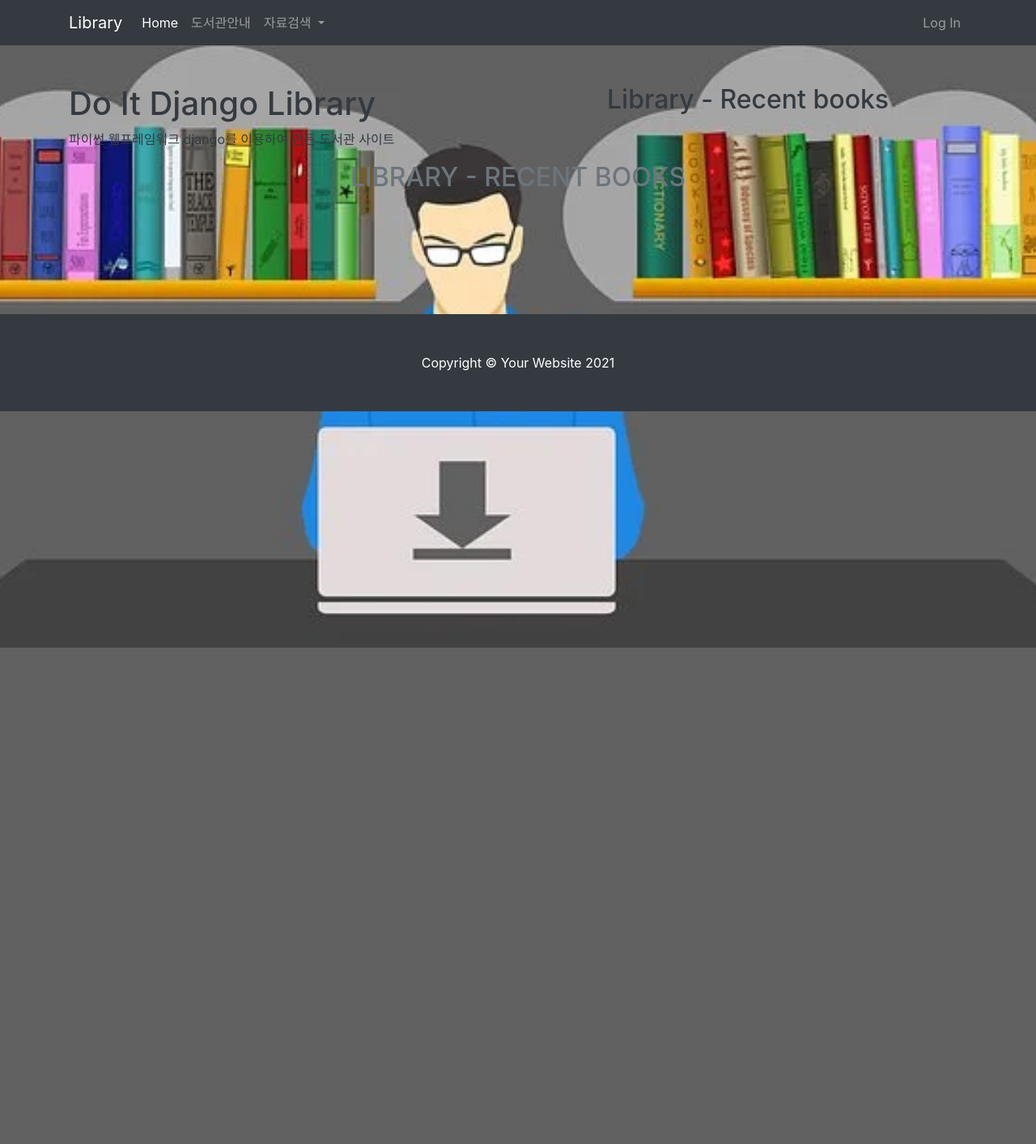
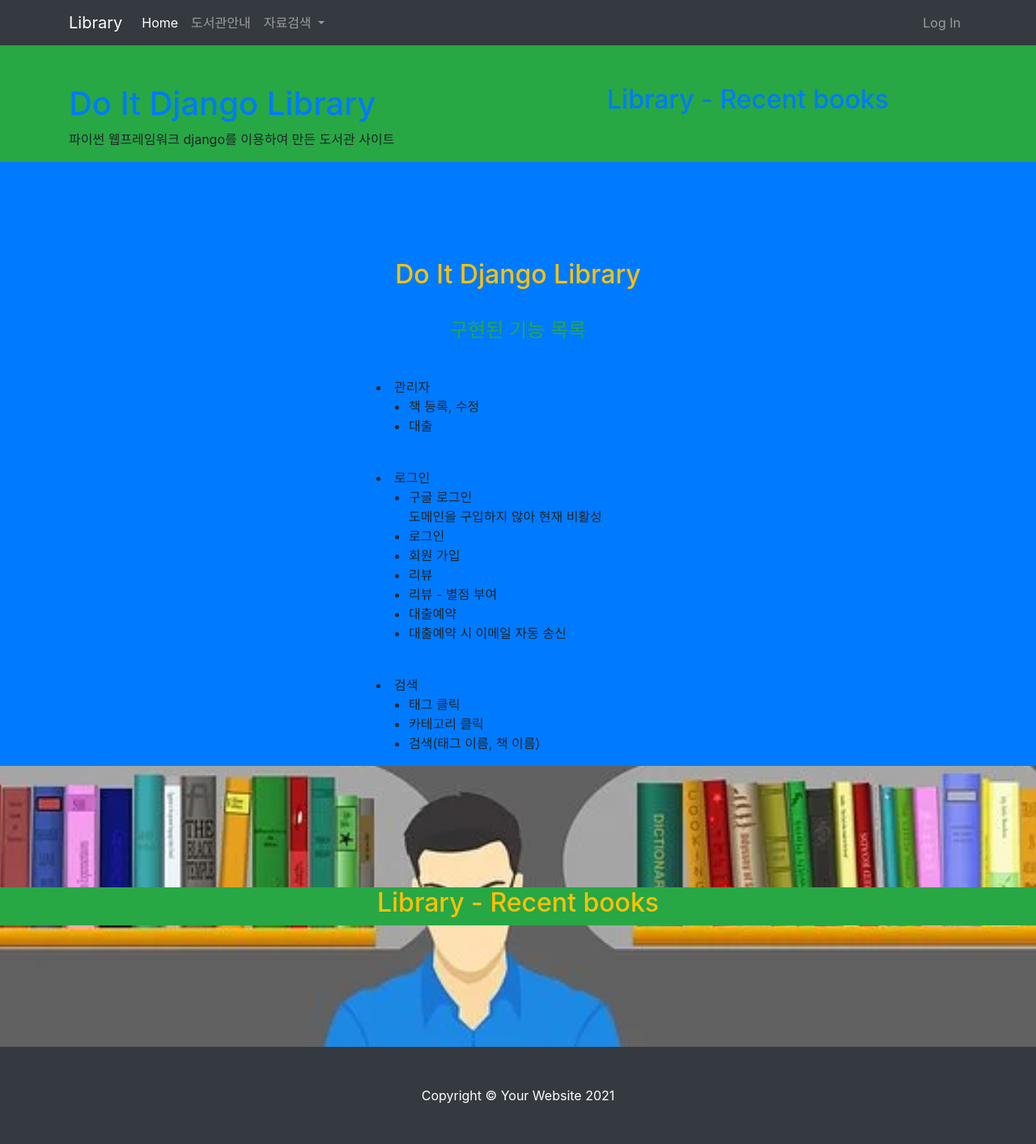
Before and after one commit to gon1107/library_server, a Django app: page / in a window 1280 px wide. Shown: the whole page at 81% size. Before the commit the page ends 800 px from the top, so only its background shows below. Run offline with Django 3.2, Linux system fonts and the light colour scheme; data that the repository does not hold is empty; some libraries are stand-ins or nearby versions.

Commit message:
대문 페이지 UI 정돈을 위해 배경과 글자 네비게이션 acitve 기능 수정

```diff
--- a/book/static/book/js/single_pages.js
+++ b/book/static/book/js/single_pages.js
@@ -30,7 +30,7 @@
             navbar_menus[1].classList.add('active');
         else if(href == base_url + '/book/reservation_list/')
             navbar_menus[2].classList.add('active');
-        else
+        else if(href == base_url + '/book/' || href == base_url + '/search/' || href.includes(base_url + '/book/search/'))//href.indexOf(base_url + '/book/search/') != -1
             navbar_menus[navbar_menus.length-1].classList.add('active');
     }
 });
--- a/single_pages/templates/single_pages/index.html
+++ b/single_pages/templates/single_pages/index.html
@@ -14,15 +14,15 @@
 
 {% include 'book/navbar.html' %}
 
-<header>
+<header class="bg-success">
     <div class="container">
         <div class="row justify-content-between">
-            <div class="col-lg-6 text-light text-dark" href="#library" type="button">
-                <h1 class="mt-5">Do It Django Library</h1>
-                <p>파이썬 웹프레임워크 django를 이용하여 만든 도서관 사이트</p>
+            <div class="col-lg-6" >
+                <h1 class="mt-5"><a style="text-decoration-line:none" href="#library">Do It Django Library</a></h1>
+                <p class="function_list">파이썬 웹프레임워크 django를 이용하여 만든 도서관 사이트</p>
             </div>
             <div class="col-lg-5 mt-5">
-                <h2 class="text-light text-dark" href="#recent_books" type ="button">Library - Recent books</h2>
+                <h2><a style="text-decoration-line:none" href="#recent_books">Library - Recent books</a></h2>
                 {% for book in recent_books %}
                 <div class="card mt-1">
                     <div class="card-body">
@@ -44,10 +44,60 @@
     </div>
 </header>
 
-<section id="recent_books">
+<section class="bg-primary" id="library">
+    </br>
+    </br>
+    </br>
+    </br>
+    </br>
+    <h2 class="text-center text-warning">Do It Django Library</h2>
+    </br>
+    <div class="container">
+        <div class="row">
+            <div class="col-lg-4">
+            </div>
+            <div class="col-lg-4">
+                <div class="function_list">
+                    <p class="text-success text-center" style="font-size: 1.5em;">구현된 기능 목록</p>
+                    </br
+                    <ul>
+                        <li>관리자</li>
+                        <ul>
+                            <li>책 등록, 수정</li>
+                            <li>대출</li>
+                        </ul>
+                        </br>
+                        <li>로그인</li>
+                        <ul>
+                            <li>구글 로그인</li>
+                            도메인을 구입하지 않아 현재 비활성
+                            <li>로그인</li>
+                            <li>회원 가입</li>
+                            <li>리뷰</li>
+                            <li>리뷰 - 별점 부여</li>
+                            <li>대출예약</li>
+                            <li>대출예약 시 이메일 자동 송신</li>
+                        </ul>
+                        </br>
+                        <li>검색</li>
+                        <ul>
+                            <li>태그 클릭</li>
+                            <li>카테고리 클릭</li>
+                            <li>검색(태그 이름, 책 이름)</li>
+                        </ul>
+                    </ul>
+                </div>
+            </div>
+            <div class="col-lg-4">
+            </div>
+        </div>
+    </div>
+</section>
+
+<section class="bg-success" id="recent_books">
     <div class="container">
         <!-- Portfolio Section Heading-->
-        <h2 class="page-section-heading text-center text-uppercase text-secondary mb-0">Library - Recent books</h2>
+        <h2 class="text-center text-warning">Library - Recent books</h2>
 
         <div class="row">
             {% for book in recent_books %}
@@ -102,7 +152,7 @@
 
 
 
-    {% include 'book/footer.html' %}
+{% include 'book/footer.html' %}
 
 
 <script src="https://code.jquery.com/jquery-3.5.1.slim.min.js" integrity="sha384-DfXdz2htPH0lsSSs5nCTpuj/zy4C+OGpamoFVy38MVBnE+IbbVYUew+OrCXaRkfj" crossorigin="anonymous"></script>
```
Also changed, not shown: book/static/single_pages/css/landing.css (+13 -2 lines).
